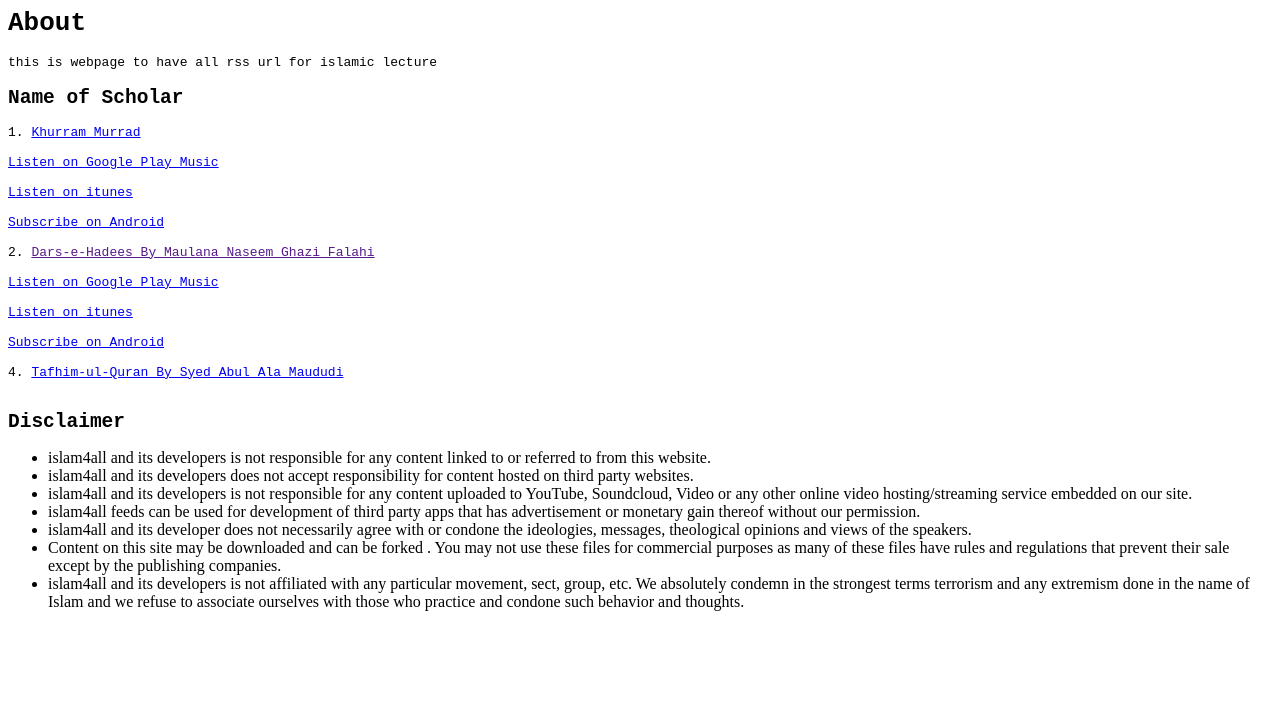
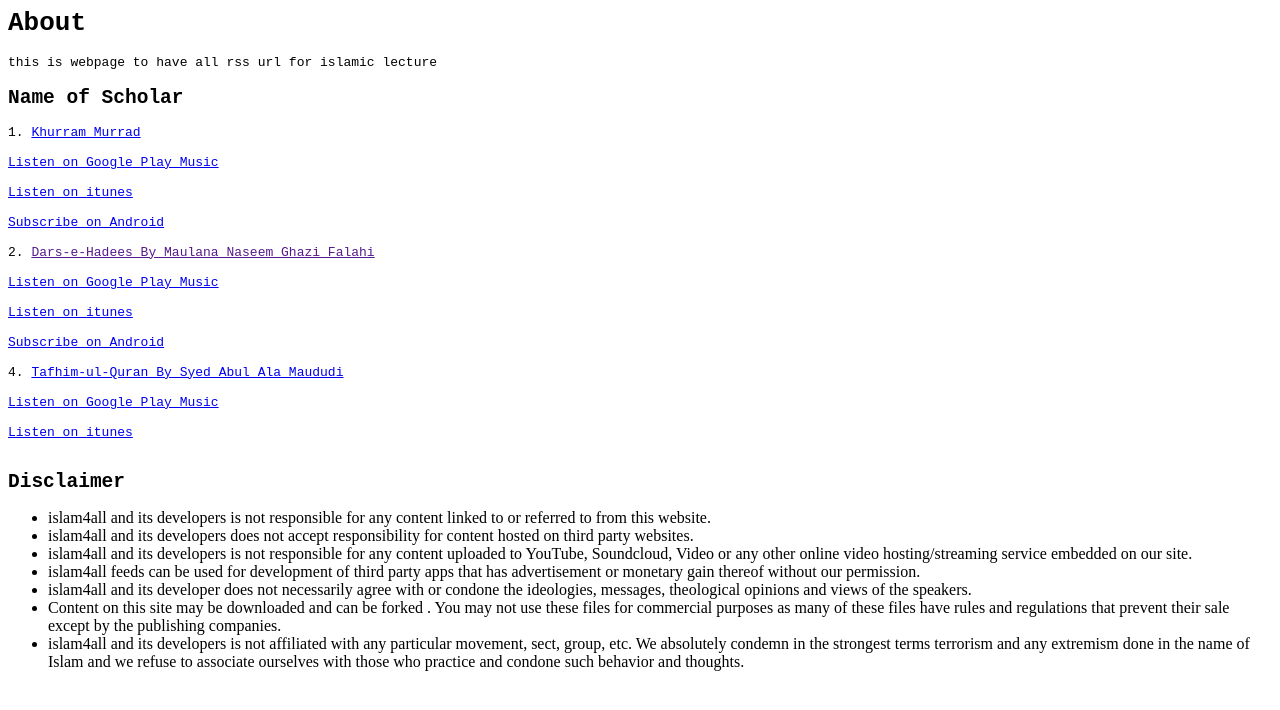
Before and after one commit to khaulafatima/islam4all.github.io, a plain HTML site: page index.html in a window 1280 px wide. Drawn offline with Linux system fonts and the light colour scheme.

Commit message:
Update index.html
updated the link of podcast and itunes

```diff
--- a/index.html
+++ b/index.html
@@ -11,35 +11,40 @@
          1. <a href="https://en.wikipedia.org/wiki/Khurram_Murad">Khurram Murrad</a>
          <br/>
          <br/>
-                                 <a href="https://playmusic.app.goo.gl/?ibi=com.google.PlayMusic&isi=691797987&ius=googleplaymusic&apn=com.google.android.music&link=https://play.google.com/music/m/Itsjskwlx2xhnjvasikb5pmlnxy?t%3DKhurram_Murrad_Lectures%26pcampaignid%3DMKT-na-all-co-pr-mu-pod-16">Listen on Google Play Music</a>
+            <a href="https://podcasts.google.com/feed/aHR0cHM6Ly9raGF1bGFmYXRpbWEuZ2l0aHViLmlvL2lzbGFtNGFsbC5naXRodWIuaW8va2h1cnJhbV9tdXJyYWQvcG9kY2FzdC9sZWN0dXJlcy54bWw">Listen on Google Play Music</a>
          <br/>
          <br/>
-
             <a href="https://podcasts.apple.com/us/podcast/khurram-murrad-lectures/id1471393649">Listen on itunes</a>
          <br/>
          <br/>
             <a href="http://www.subscribeonandroid.com/khaulafatima.github.io/islam4all.github.io/khurram_murrad/podcast/lectures.xml">Subscribe on Android</a>
          <br/>
          <br/>
+
          2. <a href="">Dars-e-Hadees By Maulana Naseem Ghazi Falahi</a>
          <br/>
          <br/>
             <a href="https://playmusic.app.goo.gl/?ibi=com.google.PlayMusic&isi=691797987&ius=googleplaymusic&apn=com.google.android.music&link=https://play.google.com/music/m/I3kiaxqfixyc7n53t4vmcujlq2m?t%3DDars-e-Hadees_By_Maulana_Naseem_Ghazi_Falahi%26pcampaignid%3DMKT-na-all-co-pr-mu-pod-16">Listen on Google Play Music</a>
          <br/>
          <br/>
-
             <a href="https://podcasts.apple.com/us/podcast/dars-e-hadees-by-maulana-naseem-ghazi-falahi/id1483997006">Listen on itunes</a>
          <br/>
          <br/>
             <a href="https://www.subscribeonandroid.com/khaulafatima.github.io/islam4all.github.io/darse_e_hadees/podcast/lectures.xml">Subscribe on Android</a>
          <br/>
          <br/>
+
          4. <a href="https://en.wikipedia.org/wiki/Tafhim-ul-Quran">Tafhim-ul-Quran By Syed Abul Ala Maududi</a>
+         <br/>
+         <br/>
+            <a href="https://podcasts.google.com/feed/aHR0cHM6Ly9raGF1bGFmYXRpbWEuZ2l0aHViLmlvL2lzbGFtNGFsbC5naXRodWIuaW8vdGFmaGltX3VsX3F1cmFuL3BvZGNhc3QvbGVjdHVyZXMueG1s">Listen on Google Play Music</a>
+         <br/>
+         <br/>
+            <a href="https://https://podcastsconnect.apple.com/my-podcasts/tafhim-ul-quran--urdu/1505903554">Listen on itunes</a>
          <br/>
          <br/>
 
       </p>
-
       <p>
          <h2 style="font-family:monospace;">Disclaimer</h2>
          <ul>
```
Lines whose indentation alone changed are shown as unchanged.
